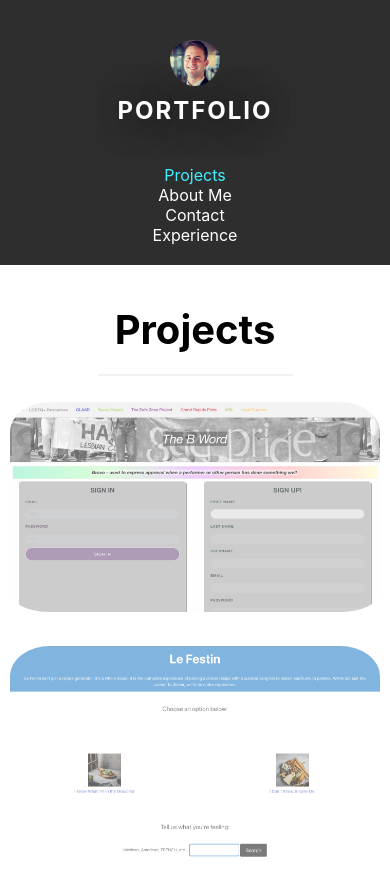
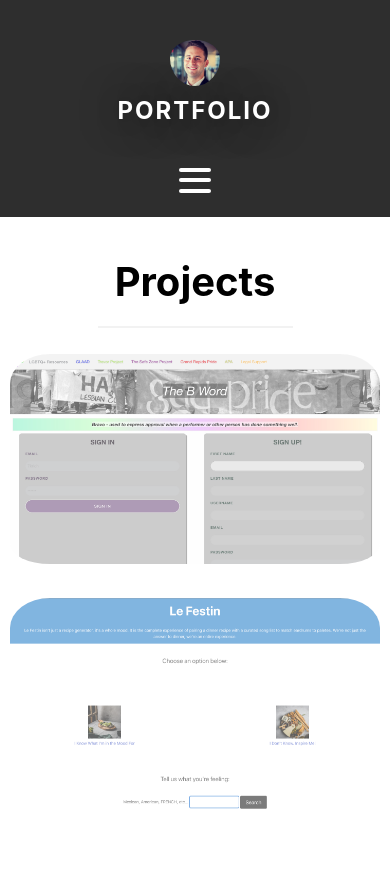
Before and after one commit to 7krich/portfolio, a React (Create React App) app: page / in a window 390 px wide. After the commit the page ends 844 px from the top, so only its background shows below. Built offline with nearby package versions, Linux system fonts and the light colour scheme.

Commit message:
added hamburger menu for smaller screens

```diff
--- a/package.json
+++ b/package.json
@@ -7,6 +7,7 @@
     "@testing-library/jest-dom": "^5.16.4",
     "@testing-library/react": "^13.3.0",
     "@testing-library/user-event": "^13.5.0",
+    "bootstrap": "^5.1.3",
     "icons": "^1.0.0",
     "react": "^18.2.0",
     "react-dimmer": "^1.0.7",
--- /dev/null
+++ b/src/components/Hamburger/index.js
@@ -0,0 +1,30 @@
+import React from 'react';
+
+function Hamburger ({ isOpen}) {
+    return (
+        <>
+            <div className="hamburger" >
+                <div className="burger burger1"/>
+                <div className="burger burger2"/>
+                <div className="burger burger3"/>
+            </div>
+
+            <style jsx >{`
+            .burger1{
+                transform: ${ isOpen ? 'rotate(45deg)' : 'rotate(0)'};
+                margin-left: ${ isOpen ? '5px' : '0px'}
+            }
+            .burger2{
+                transform: ${ isOpen ? 'scaleX(0)' : 'rotate(0)'}
+            }
+            .burger3{
+                transform: ${ isOpen ? 'rotate(-45deg)' : 'rotate(0)'};
+                margin-left: ${ isOpen ? '5px' : '0px'}
+            }
+
+            `}</style>
+        </>
+    )
+}
+
+export default Hamburger;
--- a/src/components/Nav/index.js
+++ b/src/components/Nav/index.js
@@ -1,5 +1,6 @@
-import React, { useEffect } from 'react';
+import React, { useState, useEffect } from 'react';
 import { capitalizeFirstLetter } from '../../utils/helpers';
+import Hamburger from '../Hamburger'
 
 const Nav = (props) => {
     // add useState hook to have option to easilty change categories in future
@@ -9,12 +10,18 @@ const Nav = (props) => {
         currentCategory
     } = props;
 
+    const [hamburgerOpen, setHamburgerOpen] = useState(false);
+
+    const toggleHamburger = () => {
+        setHamburgerOpen(!hamburgerOpen)
+    }
+
     useEffect(() => {
         document.title = capitalizeFirstLetter(currentCategory.name);
     }, [currentCategory]);
 
     return(
-        <header className="flex-row">
+        <header className="nav-row">
             <h2>
                 <a className="dashboard" href="/portfolio">
                     <img className="portfolio-pic"
@@ -27,7 +34,7 @@ const Nav = (props) => {
                 </a>
             </h2>
             <nav className="dynamic-nav">
-                <ul className="flex-row dynamic-flex">
+                <ul className="nav-row dynamic-flex">
                     {categories.map((category) => (
                         <li className={
                             // if true, return navActive
@@ -46,6 +53,18 @@ const Nav = (props) => {
                         </li>
                     ))}
                 </ul>
+
+                <div className="hamburger" onClick={toggleHamburger}>
+                    <Hamburger isOpen={hamburgerOpen}/>
+                </div>
+
+                <style jsx>{`
+                @media screen and (max-width: 980px) {
+                    .nav-row ul {
+                        display: ${hamburgerOpen ? 'inline' : 'none'};
+                }
+                        `}
+                </style>
             </nav>
         </header>
     );
--- a/src/index.css
+++ b/src/index.css
@@ -58,7 +58,7 @@ nav li {
   list-style: none;
 }
 
-.flex-row {
+.nav-row {
   width: 100%;
   margin: 0;
   padding: 0;
@@ -80,6 +80,7 @@ nav {
 .span {
   color:azure
 }
+
 /* nav text */
 .nav-items {
   list-style: none;
@@ -110,6 +111,26 @@ nav {
   padding-top: 8px;
   padding-left: 40px;
   letter-spacing: 2px;
+}
+
+/* burger menu styles */
+.hamburger {
+  width: 2rem;
+  height: 2rem;
+  display: flex;
+  justify-content: space-around;
+  flex-flow: column nowrap;
+  z-index: 10;
+  display: none;
+}
+
+.burger {
+  width: 2rem;
+  height: 0.25rem;
+  border-radius: 10px;
+  background-color: white;
+  transform-origin: 1px;
+  transition: all 0.3s linear;
 }
 
 /* body headings */
@@ -255,6 +276,20 @@ h1 {
   width: 100%;
 }
 
+.nav-items {
+  width: 50%;
+  margin: auto;
+  text-align: center;
+  margin-bottom: 20px;
+}
+
+.navActive {
+  width: 50%;
+  margin: auto;
+  text-align: center;
+  margin-bottom: 20px;
+}
+
 nav {
   width: 50%;
   margin: auto;
@@ -294,11 +329,25 @@ nav {
   padding-right: 10px;
 }
 
+.heading {
+  max-width: 30%;
+}
+
+/* switched to hamburger nav */
+.hamburger {
+  display: flex;
+  margin: auto;
+  z-index: 10;
+}
+
 }
 
 /* MEDIA QUERY FOR TABLETS AND SMALLER */
 @media screen and (max-width: 768px) {
   /* this will be applied on any screen between 768px and 575px */
+  .heading {
+    max-width: 50%;
+  }
 }
 
 /* MEADIA QUERY FOR MOBILE PHONES AND SMALLER */
```
Also changed, not shown: 1 other file (tests, documents, lock files or other folders).
